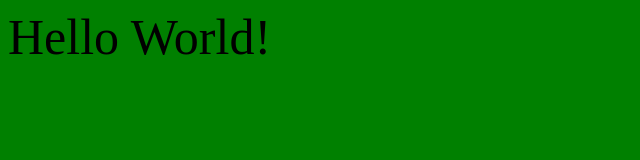
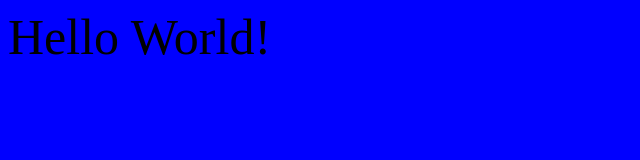
Before and after one commit to karenfu1/Demo, a plain HTML site: page index.html in a window 1280 px wide. Shown: the whole page, without its empty margins (0-640 px from the left). Drawn offline with Linux system fonts and the light colour scheme.

Commit message:
change color from green to blue

```diff
--- a/index.html
+++ b/index.html
@@ -1,5 +1,5 @@
 <html>
-<body style="background:green">
+<body style="background:blue">
 <div style="font-size:50px">
 Hello World!
 </div>
```
